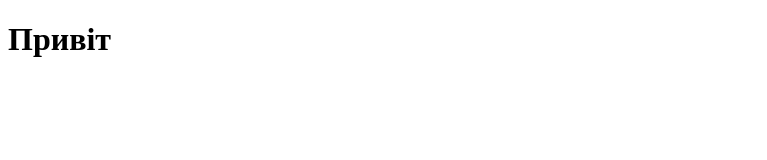
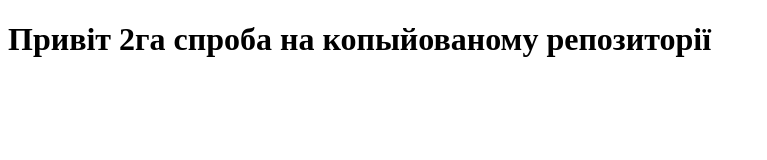
Before and after one commit to Tosha177777/goit-homework-02, a plain HTML site: page index.html in a window 1280 px wide. Shown: the whole page, without its empty margins (0-767 px from the left). Drawn offline with Linux system fonts and the light colour scheme.

Commit message:
Update index.html
Закріплююча спроба щодо копіювання репозиторії

```diff
--- a/index.html
+++ b/index.html
@@ -7,6 +7,6 @@
     <title>Document</title>
   </head>
   <body>
-    <h1>Привіт</h1>
+    <h1>Привіт 2га спроба на копыйованому репозиторії</h1>
   </body>
 </html>
```
